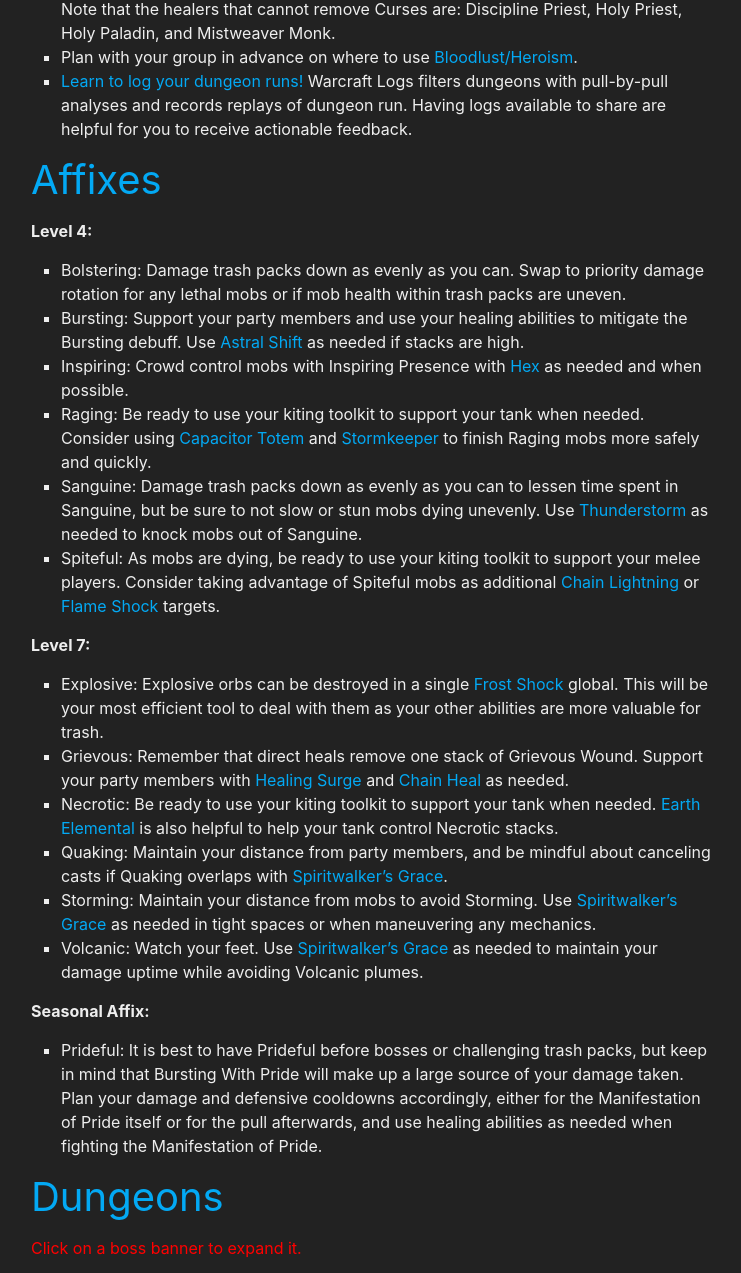
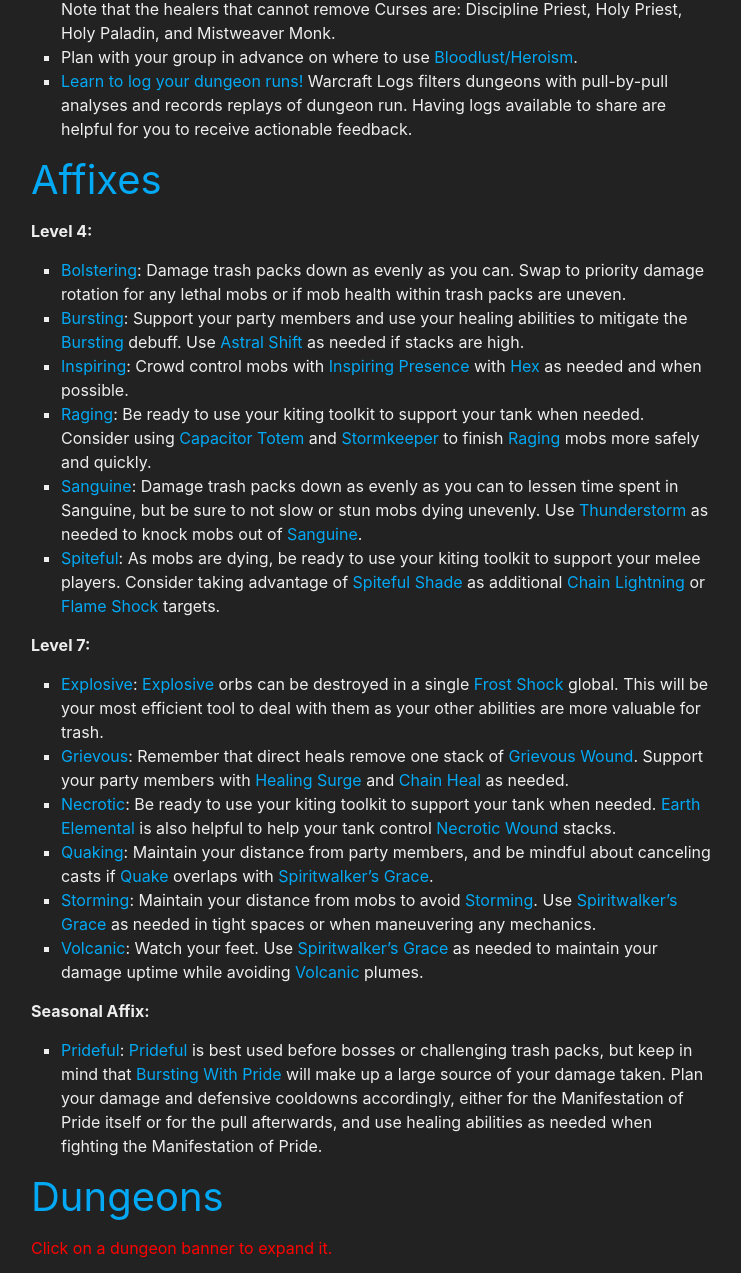
Before and after one commit to stormearthandlava/stormearthandlava.github.io, a Jekyll site: the page built from guide/mythic_plus/mythic_plus.md, in a window 1280 px wide and 1400 px high, scrolled down 1572 px, cut to the strip 0-1273 px from the top of the window. Shown: the whole strip, without its empty margins (269-1010 px from the left). Built offline with Jekyll 4.4.1, drawn with Linux system fonts in a browser that asks for light colours; a script that is not in the unit is left out; some of the changed text lies outside the part shown.

Commit message:
Update mythic_plus.md

```diff
--- a/guide/mythic_plus/mythic_plus.md
+++ b/guide/mythic_plus/mythic_plus.md
@@ -51,28 +51,28 @@
 
 **Level 4:**
 
-* Bolstering: Damage trash packs down as evenly as you can. Swap to priority damage rotation for any lethal mobs or if mob health within trash packs are uneven.
-* Bursting: Support your party members and use your healing abilities to mitigate the Bursting debuff. Use {{ site.data.spell.astral_shift }} as needed if stacks are high.
-* Inspiring: Crowd control mobs with Inspiring Presence with {{ site.data.spell.hex }} as needed and when possible.
-* Raging: Be ready to use your kiting toolkit to support your tank when needed. Consider using {{ site.data.spell.capacitor_totem }} and {{ site.data.talent.stormkeeper }} to finish Raging mobs more safely and quickly.
-* Sanguine: Damage trash packs down as evenly as you can to lessen time spent in Sanguine, but be sure to not slow or stun mobs dying unevenly. Use {{ site.data.spell.thunderstorm }} as needed to knock mobs out of Sanguine.
-* Spiteful: As mobs are dying, be ready to use your kiting toolkit to support your melee players. Consider taking advantage of Spiteful mobs as additional {{ site.data.spell.chain_lightning }} or {{ site.data.spell.flame_shock }} targets.
+* [Bolstering](https://shadowlands.wowhead.com/affix=7/bolstering): Damage trash packs down as evenly as you can. Swap to priority damage rotation for any lethal mobs or if mob health within trash packs are uneven.
+* [Bursting](https://shadowlands.wowhead.com/affix=11/bursting): Support your party members and use your healing abilities to mitigate the [Bursting](https://shadowlands.wowhead.com/affix=11/bursting) debuff. Use {{ site.data.spell.astral_shift }} as needed if stacks are high.
+* [Inspiring](https://shadowlands.wowhead.com/affix=122/inspiring): Crowd control mobs with [Inspiring Presence](https://shadowlands.wowhead.com/spell=343502/inspiring-presence) with {{ site.data.spell.hex }} as needed and when possible.
+* [Raging](https://shadowlands.wowhead.com/affix=6/raging): Be ready to use your kiting toolkit to support your tank when needed. Consider using {{ site.data.spell.capacitor_totem }} and {{ site.data.talent.stormkeeper }} to finish [Raging](https://shadowlands.wowhead.com/affix=6/raging) mobs more safely and quickly.
+* [Sanguine](https://shadowlands.wowhead.com/affix=8/sanguine): Damage trash packs down as evenly as you can to lessen time spent in Sanguine, but be sure to not slow or stun mobs dying unevenly. Use {{ site.data.spell.thunderstorm }} as needed to knock mobs out of [Sanguine](https://shadowlands.wowhead.com/affix=8/sanguine).
+* [Spiteful](https://shadowlands.wowhead.com/affix=123/spiteful): As mobs are dying, be ready to use your kiting toolkit to support your melee players. Consider taking advantage of [Spiteful Shade](https://shadowlands.wowhead.com/npc=174773/spiteful-shade) as additional {{ site.data.spell.chain_lightning }} or {{ site.data.spell.flame_shock }} targets.
 
 **Level 7:**
 
-* Explosive: Explosive orbs can be destroyed in a single {{ site.data.spell.frost_shock }} global. This will be your most efficient tool to deal with them as your other abilities are more valuable for trash.
-* Grievous: Remember that direct heals remove one stack of Grievous Wound. Support your party members with {{ site.data.spell.healing_surge }} and {{ site.data.spell.chain_heal }} as needed.
-* Necrotic: Be ready to use your kiting toolkit to support your tank when needed. {{ site.data.spell.earth_elemental }} is also helpful to help your tank control Necrotic stacks.
-* Quaking: Maintain your distance from party members, and be mindful about canceling casts if Quaking overlaps with {{ site.data.spell.spiritwalkers_grace }}.
-* Storming: Maintain your distance from mobs to avoid Storming. Use {{ site.data.spell.spiritwalkers_grace }} as needed in tight spaces or when maneuvering any mechanics.
-* Volcanic: Watch your feet. Use {{ site.data.spell.spiritwalkers_grace }} as needed to maintain your damage uptime while avoiding Volcanic plumes.
+* [Explosive](https://shadowlands.wowhead.com/affix=13/explosive): [Explosive](https://shadowlands.wowhead.com/affix=13/explosive) orbs can be destroyed in a single {{ site.data.spell.frost_shock }} global. This will be your most efficient tool to deal with them as your other abilities are more valuable for trash.
+* [Grievous](https://shadowlands.wowhead.com/affix=12/grievous): Remember that direct heals remove one stack of [Grievous Wound](https://shadowlands.wowhead.com/spell=240559/grievous-wound). Support your party members with {{ site.data.spell.healing_surge }} and {{ site.data.spell.chain_heal }} as needed.
+* [Necrotic](https://shadowlands.wowhead.com/affix=4/necrotic): Be ready to use your kiting toolkit to support your tank when needed. {{ site.data.spell.earth_elemental }} is also helpful to help your tank control [Necrotic Wound](https://shadowlands.wowhead.com/spell=209858/necrotic-wound) stacks.
+* [Quaking](https://shadowlands.wowhead.com/affix=14/quaking): Maintain your distance from party members, and be mindful about canceling casts if [Quake](https://shadowlands.wowhead.com/spell=240447/quake) overlaps with {{ site.data.spell.spiritwalkers_grace }}.
+* [Storming](https://shadowlands.wowhead.com/affix=124/storming): Maintain your distance from mobs to avoid [Storming](https://shadowlands.wowhead.com/affix=124/storming). Use {{ site.data.spell.spiritwalkers_grace }} as needed in tight spaces or when maneuvering any mechanics.
+* [Volcanic](https://shadowlands.wowhead.com/affix=3/volcanic): Watch your feet. Use {{ site.data.spell.spiritwalkers_grace }} as needed to maintain your damage uptime while avoiding [Volcanic](https://shadowlands.wowhead.com/affix=3/volcanic) plumes.
 
 **Seasonal Affix:**
 
-* Prideful: It is best to have Prideful before bosses or challenging trash packs, but keep in mind that Bursting With Pride will make up a large source of your damage taken. Plan your damage and defensive cooldowns accordingly, either for the Manifestation of Pride itself or for the pull afterwards, and use healing abilities as needed when fighting the Manifestation of Pride.
+* [Prideful](https://www.wowhead.com/affix=121/prideful): [Prideful](https://shadowlands.wowhead.com/spell=340880/prideful) is best used before bosses or challenging trash packs, but keep in mind that [Bursting With Pride](https://shadowlands.wowhead.com/spell=342332/bursting-with-pride) will make up a large source of your damage taken. Plan your damage and defensive cooldowns accordingly, either for the Manifestation of Pride itself or for the pull afterwards, and use healing abilities as needed when fighting the Manifestation of Pride.
 
 # Dungeons
-<p style="color:red">Click on a boss banner to expand it.</p>
+<p style="color:red">Click on a dungeon banner to expand it.</p>
 
 <hr>
 <div class="dungeon-accordion">
@@ -194,12 +192,10 @@
 
 <div class="card">
 <div class="card-header" id="hoa">
-<div data-toggle="collapse" data-target="#hoa-collapse" aria-expanded="true" aria-controls="hoa-collapse" class="dungeon-header hoa"><h2>Halls Of Atonement</h2></div>
+<div data-toggle="collapse" data-target="#hoa-collapse" aria-expanded="true" aria-controls="hoa-collapse" class="dungeon-header hoa"><h2>Halls of Atonement</h2></div>
 </div>
 <div id="hoa-collapse" class="collapse" aria-labelledby="hoa" data-parent="#accordion">
 <div class="card-body" markdown="1">
-
-# Halls of Atonement
 
 **Depraved Houndmaster**
 
```
Also changed, not shown: other parts of guide/mythic_plus/mythic_plus.md (+10 -12 lines).
